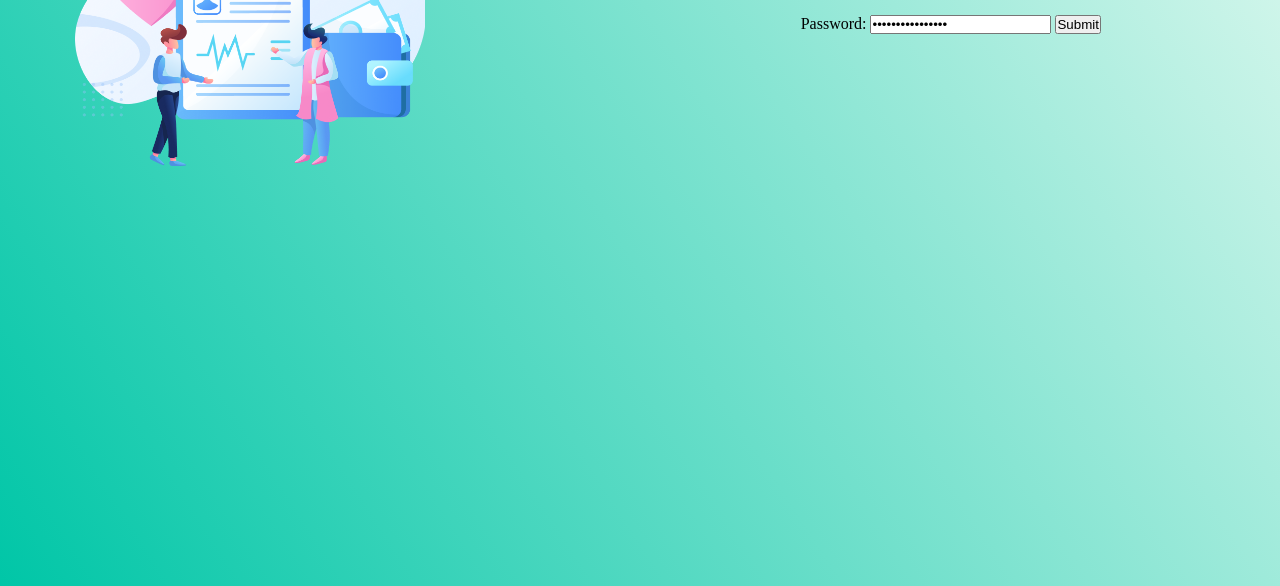
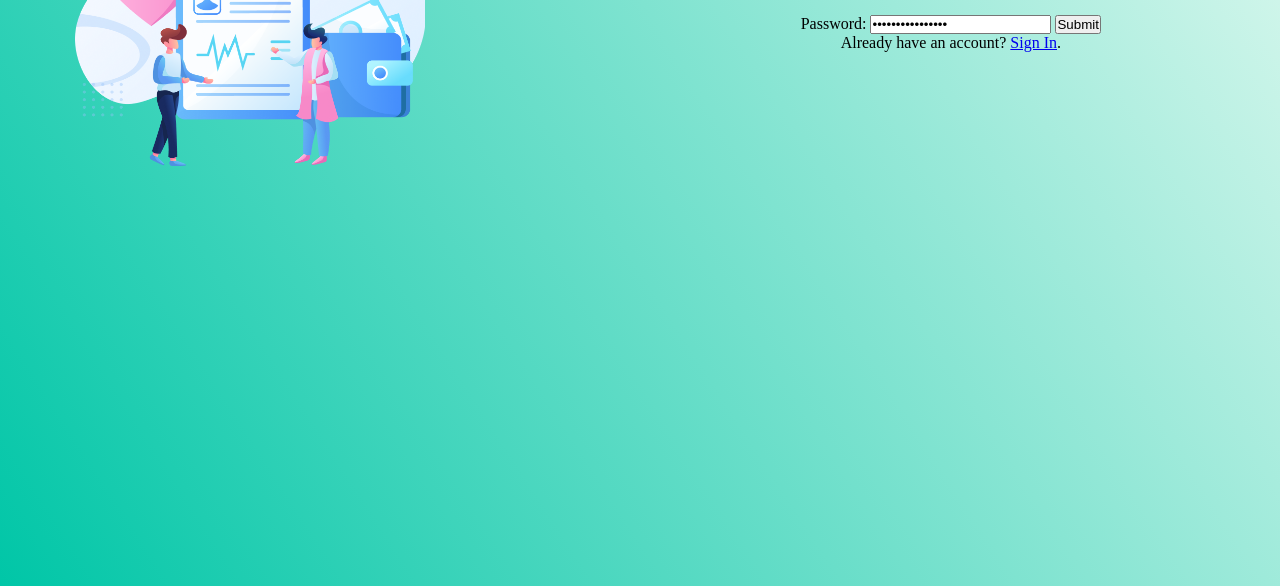
Before and after one commit to ShraddhaShetty6302/medicine, a plain HTML site: page signup.html in a window 1280 px wide. Shown: the part 294-880 px from the top of the page. Drawn offline with Linux system fonts and the light colour scheme; files that its build step writes are made by us from their sources; files whose address does not match are found by name.

Commit message:
Update signup.html

```diff
--- a/signup.html
+++ b/signup.html
@@ -35,6 +35,9 @@
             <input class="pwdip" type="password" id="pwd" name="pwd" minlength="8" value="min-8 characters">
             <input type="submit" value="Submit">
           </form>
+          <div class="signUpPrompt">
+            Already have an account? <a href="./signin.html">Sign In</a>.
+        </div>
     </div>
     </section>
 </header>
```
